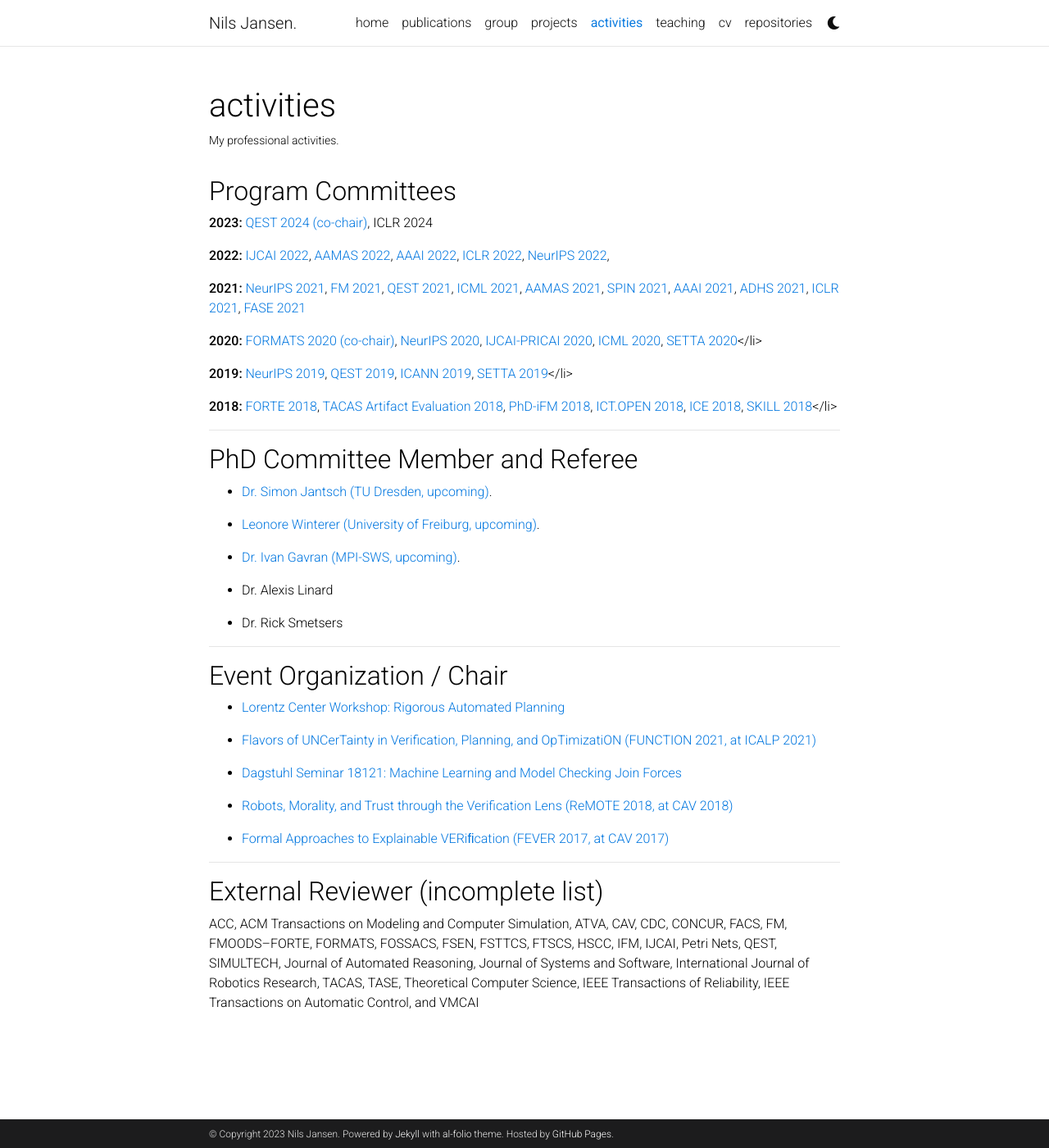
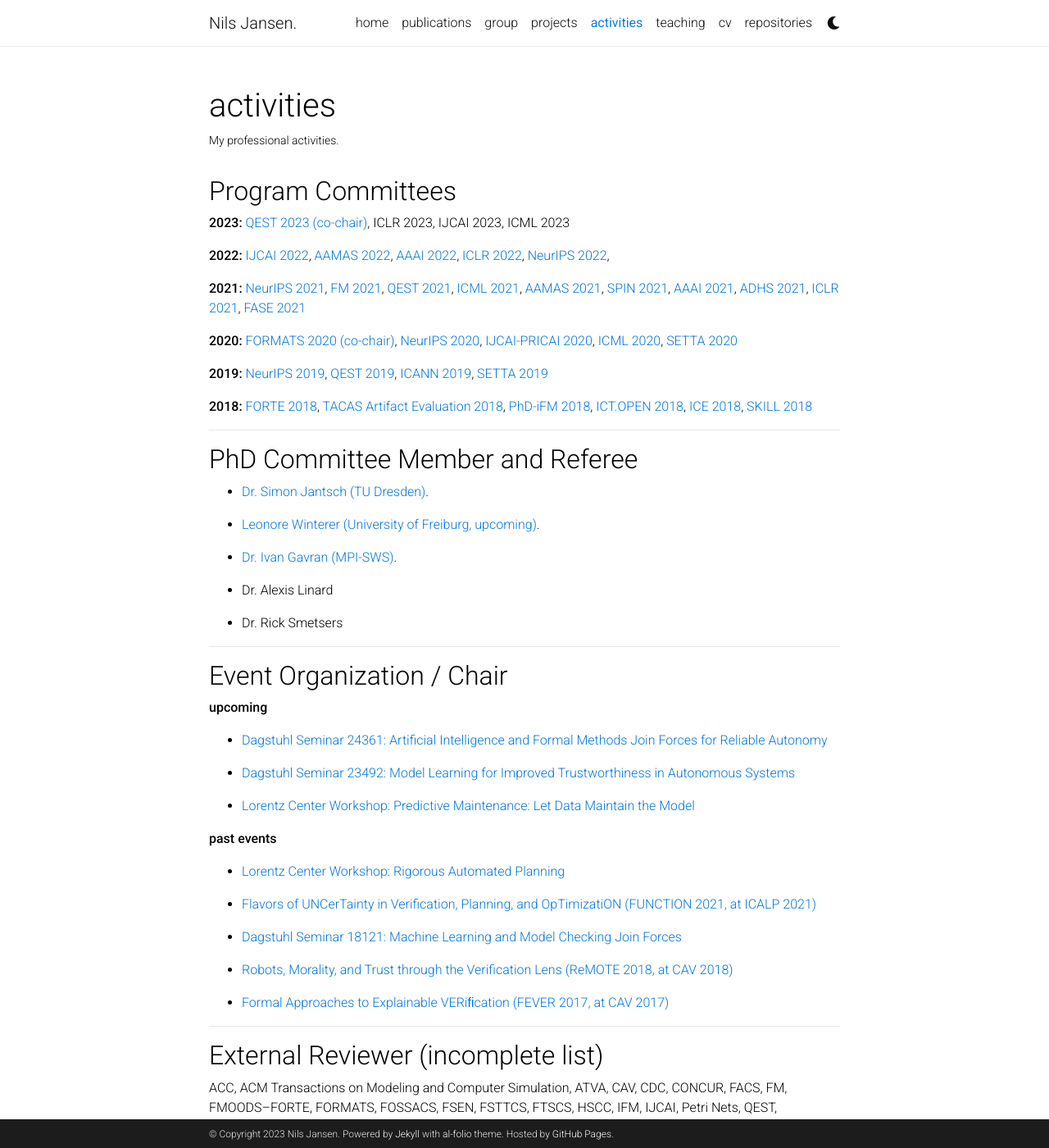
Before and after one commit to njansen123/njansen123.github.io, a Jekyll site: the page built from _pages/activities.md, in a window 1280 px wide and 1400 px high. Shown: the whole window at 82% size. Built offline with Jekyll 4.4.1, drawn with Linux system fonts in a browser that asks for light colours; comment, search, counter and statistics services are not loaded; a style sheet for code colours, icons or effects is not loaded.

Commit message:
news and activities

```diff
--- a/_pages/activities.md
+++ b/_pages/activities.md
@@ -10,30 +10,30 @@ nav_order: 5
 
 ## Program Committees
 
-**2023:** <a href="" target="_blank">QEST 2024 (co-chair)</a>, ICLR 2024
+**2023:** <a href="" target="_blank">QEST 2023 (co-chair)</a>, ICLR 2023, IJCAI 2023, ICML 2023
 
 **2022:** <a href="" target="_blank">IJCAI 2022</a>, <a href="" target="_blank">AAMAS 2022</a>, <a href="" target="_blank">AAAI 2022</a>, <a href="https://iclr.cc/" target="_blank">ICLR 2022</a>, <a href="https://nips.cc/Conferences/2022" target="_blank">NeurIPS 2022</a>,
 
 **2021:** <a href="https://nips.cc/Conferences/2021/Dates" target="_blank">NeurIPS 2021</a>, <a href="http://formalmethods2021.csp.escience.cn/dct/page/1" target="_blank">FM 2021</a>, <a href="https://www.qest.org/qest2021/index.html" target="_blank">QEST 2021</a>, <a href="https://icml.cc/Conferences/2021" target="_blank">ICML 2021</a>, <a href="https://aamas2021.soton.ac.uk/" target="_blank">AAMAS 2021</a>, <a href="https://conf.researchr.org/track/ecoop-issta-2021/ecoop-issta-2021-spin" target="_blank">SPIN 2021</a>, <a href="https://aaai.org/Conferences/AAAI-21/" target="_blank">AAAI 2021</a>, <a href="https://sites.uclouvain.be/adhs21/" target="_blank">ADHS 2021</a>, <a href="https://iclr.cc/" target="_blank">ICLR 2021</a>, <a href="" target="_blank">FASE 2021</a>
 
 **2020:**
-<a href="https://formats-2020.cs.ru.nl/index.html" target="_blank">FORMATS 2020 (co-chair)</a>, <a href="https://nips.cc/Conferences/2020/Dates" target="_blank">NeurIPS 2020</a>, <a href="https://ijcai20.org/" target="_blank">IJCAI-PRICAI 2020</a>, <a href="https://icml.cc/Conferences/2020/Dates" target="_blank">ICML 2020</a>, <a href="http://lcs.ios.ac.cn/setta2020/index.html" target="_blank">SETTA 2020</a></li>
+<a href="https://formats-2020.cs.ru.nl/index.html" target="_blank">FORMATS 2020 (co-chair)</a>, <a href="https://nips.cc/Conferences/2020/Dates" target="_blank">NeurIPS 2020</a>, <a href="https://ijcai20.org/" target="_blank">IJCAI-PRICAI 2020</a>, <a href="https://icml.cc/Conferences/2020/Dates" target="_blank">ICML 2020</a>, <a href="http://lcs.ios.ac.cn/setta2020/index.html" target="_blank">SETTA 2020</a>
 
 **2019:**
-<a href="https://nips.cc" target="_blank">NeurIPS 2019</a>, <a href="http://www.qest.org/qest2019/" target="_blank">QEST 2019</a>, <a href="https://e-nns.org/icann2019/" target="_blank">ICANN 2019</a>, <a href="http://www4.comp.polyu.edu.hk/~csguannan/setta19/???" target="_blank">SETTA 2019</a></li>
+<a href="https://nips.cc" target="_blank">NeurIPS 2019</a>, <a href="http://www.qest.org/qest2019/" target="_blank">QEST 2019</a>, <a href="https://e-nns.org/icann2019/" target="_blank">ICANN 2019</a>, <a href="http://www4.comp.polyu.edu.hk/~csguannan/setta19/???" target="_blank">SETTA 2019</a>
 
 **2018:**
-<a href="http://2018.discotec.org/cfp_forte.html" target="_blank">FORTE 2018</a>, <a href="https://tacas.info/artifacts.php" target="_blank">TACAS Artifact Evaluation 2018</a>, <a href="http://ifm2018.cs.nuim.ie/PhDSymposium" target="_blank">PhD-iFM 2018</a>, <a href="http://www.ictopen.nl/" target="_blank">ICT.OPEN 2018</a>, <a href="http://2018.discotec.org/cfp_w_ice.html" target="_blank">ICE 2018</a>, <a href="http://skill.informatik.uni-leipzig.de/blog/" target="_blank">SKILL 2018</a></li>
+<a href="http://2018.discotec.org/cfp_forte.html" target="_blank">FORTE 2018</a>, <a href="https://tacas.info/artifacts.php" target="_blank">TACAS Artifact Evaluation 2018</a>, <a href="http://ifm2018.cs.nuim.ie/PhDSymposium" target="_blank">PhD-iFM 2018</a>, <a href="http://www.ictopen.nl/" target="_blank">ICT.OPEN 2018</a>, <a href="http://2018.discotec.org/cfp_w_ice.html" target="_blank">ICE 2018</a>, <a href="http://skill.informatik.uni-leipzig.de/blog/" target="_blank">SKILL 2018</a>
 
 ---
 
 ## PhD Committee Member and Referee
 
-* <a href="https://www.inf.tu-dresden.de/index.php?node_id=3841&ln=en" target="_blank">Dr. Simon Jantsch (TU Dresden, upcoming)</a>.
+* <a href="https://www.inf.tu-dresden.de/index.php?node_id=3841&ln=en" target="_blank">Dr. Simon Jantsch (TU Dresden)</a>.
 
 * <a href="https://ira.informatik.uni-freiburg.de/src/team_view.php?teamID=77" target="_blank">Leonore Winterer (University of Freiburg, upcoming)</a>.
 
-* <a href="https://www.mpi-sws.org/people/gavran/" target="_blank">Dr. Ivan Gavran (MPI-SWS, upcoming)</a>.
+* <a href="https://www.mpi-sws.org/people/gavran/" target="_blank">Dr. Ivan Gavran (MPI-SWS)</a>.
 
 * Dr. Alexis Linard
 
@@ -43,6 +43,16 @@ nav_order: 5
 
 ## Event Organization / Chair
 
+
+**upcoming**
+* <a href="https://www.dagstuhl.de/24361" target="_blank">Dagstuhl Seminar 24361: Artificial Intelligence and Formal Methods Join Forces for Reliable Autonomy</a>
+
+* <a href="https://www.dagstuhl.de/23492" target="_blank">Dagstuhl Seminar 23492: Model Learning for Improved Trustworthiness in Autonomous Systems</a>
+
+* <a href="https://www.lorentzcenter.nl/predictive-maintenance-let-data-maintain-the-model.html" target="_blank">Lorentz Center Workshop: Predictive Maintenance: Let Data Maintain the Model</a>
+
+
+**past events**
 * <a href="https://www.lorentzcenter.nl/rigorous-automated-planning-2022.html" target="_blank">Lorentz Center Workshop: Rigorous Automated Planning</a>
 
 * <a href="https://function-2021.cs.ru.nl/" target="_blank">Flavors of UNCerTainty in Verification, Planning, and OpTimizatiON (FUNCTION 2021, at ICALP 2021)</a>
```
Also changed, not shown: _news/2023-02-04-icaps.md (+1 -1 lines), _news/2023-03-01-sws-vice-head.md (added, +7 -0 lines), _news/2023-03-10-fm.md (added, +8 -0 lines).
